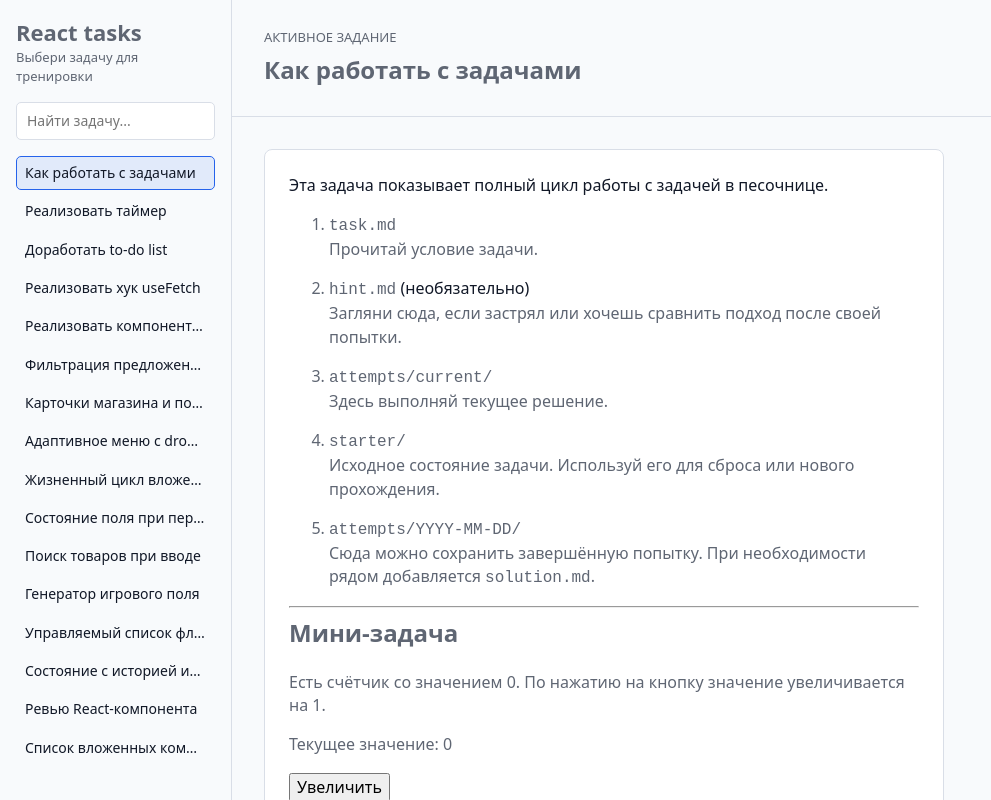
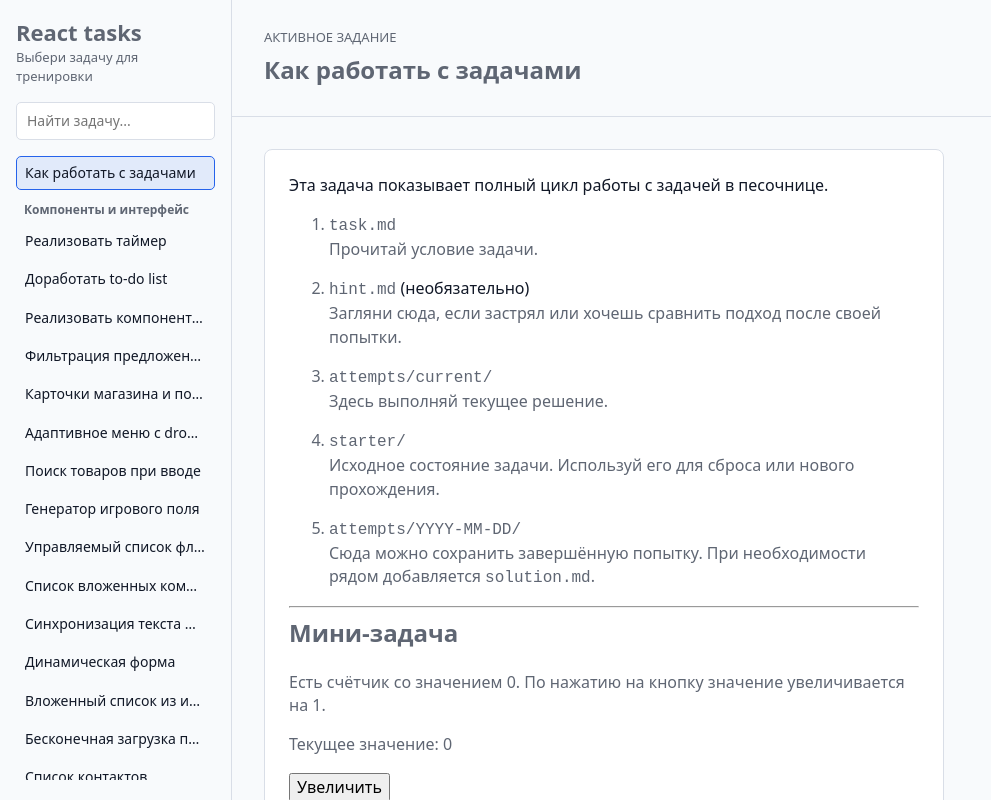
Before and after one commit to alexy-bott/my-react-sandbox, a React (Vite) app: page / in a window 1280 px wide. Shown: the whole page, without its empty margins (0-991 px from the left). Built offline with nearby package versions, Linux system fonts and the light colour scheme.

Commit message:
feat: group tasks by category

```diff
--- a/src/App.css
+++ b/src/App.css
@@ -74,6 +74,20 @@
 
 .task-list::-webkit-scrollbar-thumb:hover {
   background: rgba(95, 102, 115, 0.38);
+}
+
+.task-group {
+  display: flex;
+  flex-shrink: 0;
+  flex-direction: column;
+  gap: 4px;
+}
+
+.task-category-title {
+  margin: 8px 8px 2px;
+  color: var(--text);
+  font-size: 12px;
+  line-height: 1.3;
 }
 
 .task-button {
--- a/src/App.tsx
+++ b/src/App.tsx
@@ -1,8 +1,16 @@
 import {useEffect, useMemo, useRef, useState} from 'react'
 import './App.css'
-import {tasks} from './tasks'
+import {tasks, type Task, type TaskCategory} from './tasks'
 
 const ACTIVE_TASK_STORAGE_KEY = 'active-task-id'
+const GUIDE_TASK_ID = '00-sandbox-guide'
+
+const TASK_CATEGORIES: {id: TaskCategory; title: string}[] = [
+  {id: 'components', title: 'Компоненты и интерфейс'},
+  {id: 'hooks', title: 'Хуки'},
+  {id: 'review', title: 'Разбор и рефакторинг'},
+  {id: 'other', title: 'Разное'},
+]
 
 function App() {
   const [search, setSearch] = useState('')
@@ -29,12 +37,31 @@ function App() {
   const visibleTasks = normalizedSearch
     ? tasks.filter((task) => task.title.toLowerCase().includes(normalizedSearch))
     : tasks
+  const visibleGuideTask = visibleTasks.find((task) => task.id === GUIDE_TASK_ID)
+  const visibleTaskGroups = TASK_CATEGORIES.map((category) => ({
+    ...category,
+    tasks: visibleTasks.filter(
+      (task) => task.id !== GUIDE_TASK_ID && (task.category ?? 'other') === category.id,
+    ),
+  })).filter((category) => category.tasks.length > 0)
 
   if (!activeTask) {
     return <main className="app-empty">Добавь первое задание в src/tasks/index.ts</main>
   }
 
   const ActiveTaskComponent = activeTask.component
+  const renderTaskButton = (task: Task) => (
+    <button
+      className={task.id === activeTask.id ? 'task-button active' : 'task-button'}
+      key={task.id}
+      onClick={() => setActiveTaskId(task.id)}
+      ref={task.id === activeTask.id ? activeTaskElementRef : undefined}
+      title={task.title}
+      type="button"
+    >
+      {task.title}
+    </button>
+  )
 
   return (
     <main className="app">
@@ -55,18 +82,15 @@ function App() {
 
         <nav className="task-list" aria-label="Список заданий">
           {visibleTasks.length > 0 ? (
-            visibleTasks.map((task) => (
-              <button
-                className={task.id === activeTask.id ? 'task-button active' : 'task-button'}
-                key={task.id}
-                onClick={() => setActiveTaskId(task.id)}
-                ref={task.id === activeTask.id ? activeTaskElementRef : undefined}
-                title={task.title}
-                type="button"
-              >
-                {task.title}
-              </button>
-            ))
+            <>
+              {visibleGuideTask && renderTaskButton(visibleGuideTask)}
+              {visibleTaskGroups.map((category) => (
+                <div className="task-group" key={category.id}>
+                  <h2 className="task-category-title">{category.title}</h2>
+                  {category.tasks.map(renderTaskButton)}
+                </div>
+              ))}
+            </>
           ) : (
             <p>Задачи не найдены</p>
           )}
```
Also changed, not shown: src/tasks/index.ts (+66 -0 lines).
